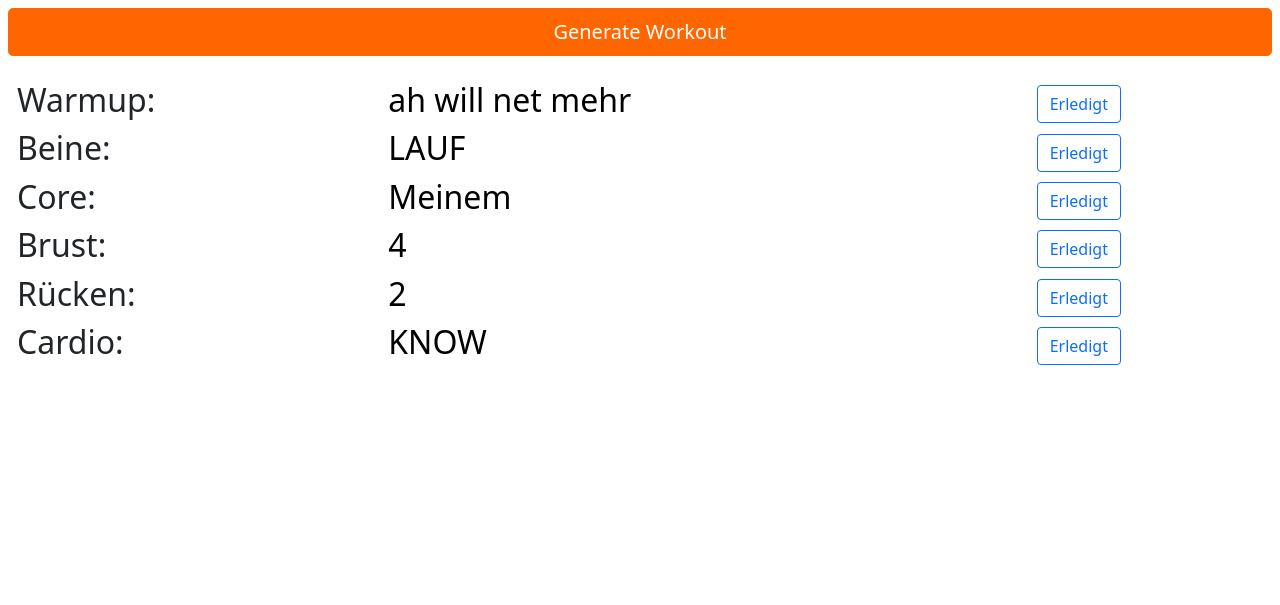
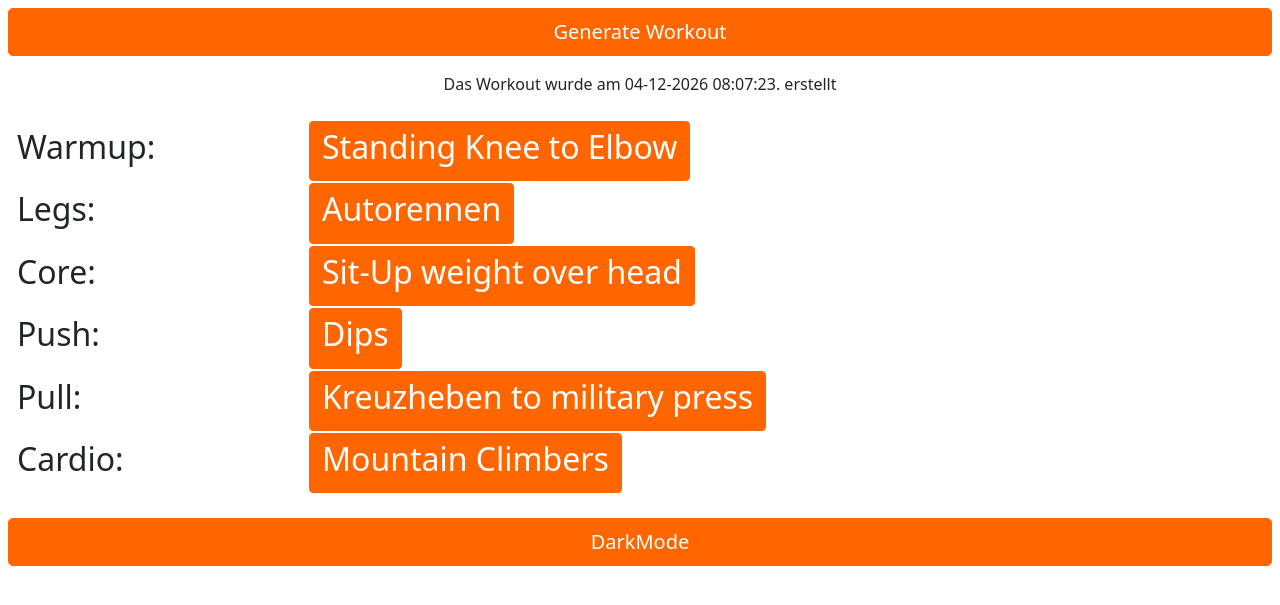
Before and after one commit to Bugfighter/WorkoutGenerator, a PHP site: page / in a window 1280 px wide. Shown: the top 605 px of the page. Run offline with PHP 8.4, Linux system fonts and the light colour scheme.

Commit message:
couple changes, removed checkmarks, fixed style of button

```diff
--- a/Controller/ajax.php
+++ b/Controller/ajax.php
@@ -1,5 +1,8 @@
 <?php
 switch($_GET['action']) {
+    case 'getFileAge':
+        echo getFileAge();
+        break;
    case 'writeNewWorkout':
        writeNewWorkout();
        echo getWorkout();
@@ -45,14 +48,13 @@ function getUebungen(){
     return $array;
 }
 
+function getFileAge(){
+   return date ("d-m-Y H:i:s.", filemtime("../csv/Workout.csv"));
+}
 function getWorkout(){
     $csvFile=fopen("../csv/Workout.csv","r");
     $array = getLines($csvFile);
     fclose($csvFile);
-    ob_start();
-    print_r(json_encode($array));
-    error_log(ob_get_contents());
-    ob_end_clean();
     return json_encode($array);
 }
 
--- a/csv/Workout.csv
+++ b/csv/Workout.csv
@@ -1,6 +1,7 @@
-Warmup; ah  will  net  mehr ; IST  IRGENDWS
-Beine;LAUF;AHHHHH
-Core;Meinem;hep
-Brust;4;hep
-Rücken;2;hep
-Cardio;KNOW;hep
+Typ;Titel;Beschreibung
+Warmup;   Standing  Knee  to  Elbow ;
+Legs;   Autorennen ;   Statische  Sumo-Kniebeuge,  Gewicht  wie  ein  Lenkrad  vor  die  Brust  halten,  abwechselnd  nach  links  oder  rechts  lenken
+Core;   Sit-Up  weight  over  head ;
+Push;   Dips ;
+Pull;   Kreuzheben  to  military  press ;
+Cardio;   Mountain  Climbers ;
--- a/index.php
+++ b/index.php
@@ -3,6 +3,7 @@
      ?>
 <html>
 <head>
+    <title>Workout Generator</title>
     <link href="https://cdn.jsdelivr.net/npm/bootstrap@5.0.2/dist/css/bootstrap.min.css" rel="stylesheet" integrity="sha384-EVSTQN3/azprG1Anm3QDgpJLIm9Nao0Yz1ztcQTwFspd3yD65VohhpuuCOmLASjC" crossorigin="anonymous">
     <script src="js/jquery.js"></script>
     <script src="js/jquery-csv.js"></script>
@@ -11,6 +12,16 @@
         .btn-check:checked+.btn-outline-primary,
         .btn-outline-primary.active,
         .btn-outline-primary.dropdown-toggle.show,
+
+        .dark-mode{
+            color: rgb(209, 205, 199);
+            background-color: rgb(24, 26, 27);
+            -webkit-tap-highlight-color: transparent;
+        }
+        .btn-darkmode{
+            background-color: rgb(204, 82, 0);
+            border-color: rgb(179, 71, 0);
+        }
         .btn-outline-primary:active {
             color: #fff;
             background-color: #ff6600;
@@ -41,23 +52,27 @@
 <!--        src="https://code.jquery.com/jquery-3.6.0.js"-->
 <!--        integrity="sha256-H+K7U5CnXl1h5ywQfKtSj8PCmoN9aaq30gDh27Xc0jk="-->
 <!--        crossorigin="anonymous"></script>-->
-    <title>Workout Generator</title>
+
 
 </head>
 <body>
     <div class="d-flex p-2 flex-column justify-content-center align-items-center ">
-        <button  type="button" class="btn btn-primary btn-lg" style="width: 100%"> Generate Workout</button>
+        <button id="generate" type="button" class="btn btn-primary btn-lg" style="width: 100%"> Generate Workout</button>
     </div>
-
+    <div class="d-flex p-2 flex-column justify-content-center align-items-center ">
+        <div id="fileAge"></div>
+    </div>
     <div class="d-flex flex-wrap p-3 flex-column justify-content-start">
         <table id="workoutplan" >
 
         </table>
 
     </div>
-
-
-<script src="https://cdnjs.cloudflare.com/ajax/libs/popper.js/1.14.7/umd/popper.min.js" integrity="sha384-UO2eT0CpHqdSJQ6hJty5KVphtPhzWj9WO1clHTMGa3JDZwrnQq4sF86dIHNDz0W1" crossorigin="anonymous"></script>
+    <div class="d-flex p-2 flex-column justify-content-center align-items-center ">
+    <button  type="button" class="btn btn-primary btn-lg" style="width: 100%" onclick="darkmode()"> DarkMode</button>
+    </div>
+            <textarea hidden id="toClipboard"></textarea>
+    <script src="https://cdnjs.cloudflare.com/ajax/libs/popper.js/1.14.7/umd/popper.min.js" integrity="sha384-UO2eT0CpHqdSJQ6hJty5KVphtPhzWj9WO1clHTMGa3JDZwrnQq4sF86dIHNDz0W1" crossorigin="anonymous"></script>
 <script src="https://stackpath.bootstrapcdn.com/bootstrap/4.3.1/js/bootstrap.min.js" integrity="sha384-JjSmVgyd0p3pXB1rRibZUAYoIIy6OrQ6VrjIEaFf/nJGzIxFDsf4x0xIM+B07jRM" crossorigin="anonymous"></script>
 </body>
 <script type="text/javascript">
@@ -66,7 +81,7 @@
     var uebungenCSV ;
     $(document).ready(function(){
         loadWorkout();
-        $("button").click(function(){
+        $("#generate").click(function(){
             generateNew();
         });
 
@@ -78,30 +93,43 @@
     }
 
     function loadWorkout() {
+        $.get("Controller/ajax.php?action=getFileAge",function (data) {
+            $("#fileAge").html("Das Workout wurde am "+data+" erstellt");
+            console.log(data);
+        });
 
-        $.getJSON("Controller/ajax.php?action=getWorkout",function (data) {
+            $.getJSON("Controller/ajax.php?action=getWorkout",function (data) {
             console.log(data);
             var div = $("#workoutplan");
+            var clipboard = $("#toClipboard");
             div.html("<table>");
             var descCounter = 0;
             var oldhtml ="";
+            var skipFirst = true;
             $.each(data, function( index, value ) {
+                if(skipFirst){
+                    skipFirst=false;
+                    return;
+
+                }
                 descCounter++;
                 oldhtml = div.html();
                 oldhtml = oldhtml + "<tr>"
                     + "<td><h2>" + value[0]+": </h2></td> "
-                    + "<td><button data-toggle='collapse' data-target='#descCollapse"+ descCounter +"' class='nodeco'><h2> " + value[1]+"</h2></button></td>"
-                    + "<td><input type='checkbox' class='btn-check' id='btncheck"+descCounter+"' autocomplete='off'> "
-                    + "<label class='btn btn-outline-primary' for='btncheck"+descCounter+"'>Erledigt</label><br></td>"
-                    + "<tr class='collapse' id='descCollapse"+ descCounter +"'> <td colspan='3'> <p>"+value[2]+"</P> </td></tr>"
+                    + "<td><button data-toggle='collapse' data-target='#descCollapse"+ descCounter +"' class='btn btn-primary'><h2> " + value[1]+"</h2></button></td>"
+                    + "<tr class='collapse' id='descCollapse"+ descCounter +"'> <td colspan='2'> <p>"+value[2]+"</P> </td></tr>"
                     + "</tr>";
                 div.html(oldhtml);
             });
         });
     }
 
-    function renderTabels() {
+    function darkmode() {
+        var element = document.body;
+        element.classList.toggle("dark-mode");
 
+        var element = $(".btn-primary");
+        element.classList.toggle("dark-mode");
     }
 </script>
 </html>
```
Also changed, not shown: csv/Uebungen.csv (+25 -20 lines).
